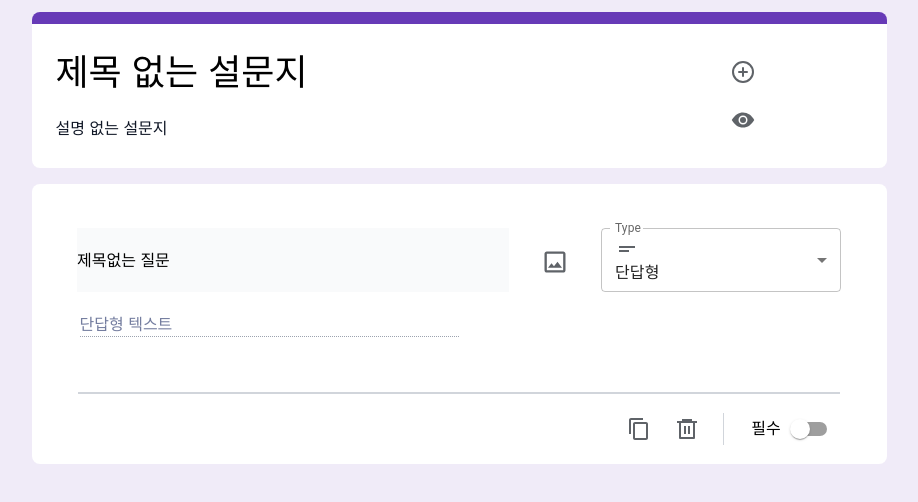
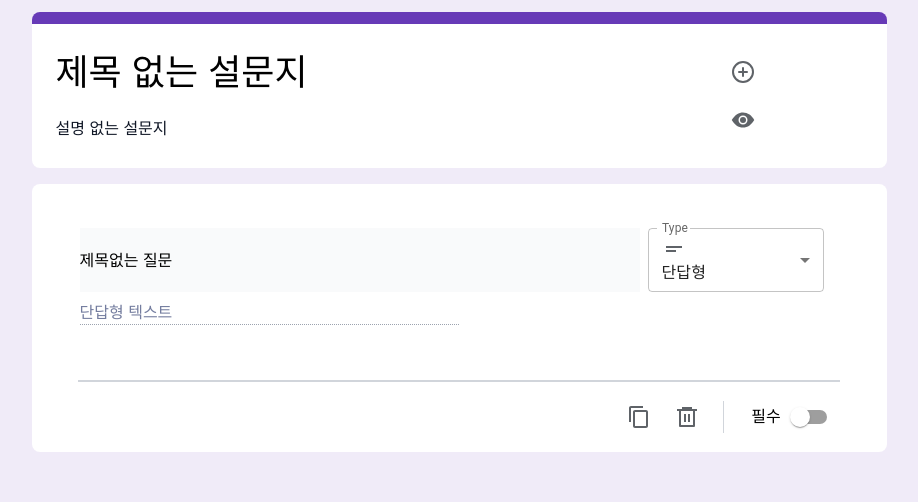
Before and after one commit to FordangIT/google_survey, a React (Create React App) app: page / in a window 1280 px wide. Shown: the top 502 px of the page, without its empty margins (181-1099 px from the left). Built offline with nearby package versions, Linux system fonts and the light colour scheme.

Commit message:
feat: 추가 및 삭제 index 에러 고침

```diff
--- a/src/components/Main/AddPreview.tsx
+++ b/src/components/Main/AddPreview.tsx
@@ -3,23 +3,8 @@ import { FiPlusCircle } from "react-icons/fi";
 import { useDispatch, useSelector } from "react-redux";
 import { addQuestion } from "../../redux/slices/questionSlice";
 import { RootState } from "../../redux/store";
-import { QUESTION_TYPES } from "../../constants";
 import { useNavigate } from "react-router-dom";
 function AddPreview() {
-  const newQuestion = (newId: string) => ({
-    id: newId,
-    type: QUESTION_TYPES.ONE_CHOICE,
-    questionContent: "",
-    isNecessary: false,
-    options: [
-      {
-        id: 1,
-        option: "옵션 1",
-      },
-    ],
-    answers: [],
-    narrativeAnswer: "",
-  });
   const navigate = useNavigate();
   const dispatch = useDispatch();
   const questions = useSelector(
@@ -30,7 +15,6 @@ function AddPreview() {
       index: questions.length,
     };
     dispatch(addQuestion(newQuestionData));
-    console.log(newQuestionData, "newQuestionData 이게 index일걸");
   };
   const handlePreview = () => {
     navigate("/preview");
--- a/src/components/Main/Question.tsx
+++ b/src/components/Main/Question.tsx
@@ -1,4 +1,3 @@
-import { MdOutlinePhoto } from "react-icons/md";
 import Selects from "../Questions/Selects";
 import Short from "../Questions/Short";
 import Long from "../Questions/Long";
@@ -10,26 +9,29 @@ import { RootState } from "../../redux/store";
 import { MdOutlineContentCopy } from "react-icons/md";
 import { RiDeleteBin6Line } from "react-icons/ri";
 import SwitchSelect from "../Questions/SwitchSelect";
-import { removeQuestion } from "../../redux/slices/questionSlice";
-
+import { addQuestion, removeQuestion } from "../../redux/slices/questionSlice";
 function Question() {
   const dispatch = useDispatch();
   const questions = useSelector(
-    (state: RootState) => state.questions.questions,
+    (state: RootState) => state.questions.questions || [],
   );
+  // const handleCopyQuestion = (index: number) => {
+  //   dispatch(copyQuestion({index}));
+  // };
 
   const handleRemoveQuestion = (index: number) => {
-    dispatch(removeQuestion(index));
+    dispatch(removeQuestion({ index }));
+    console.log(index, "삭제 index");
   };
 
   const selectedQuestionTypeIndex = useSelector(
     (state: RootState) => state.type.indexedTypes,
   );
-
+  console.log(questions, "남아 있는 배열확인");
   return (
     <div className="flex justify-center">
       <div className="flex-col">
-        {questions.map((_, index: number) => {
+        {questions.map((question, index: number) => {
           const questionType = selectedQuestionTypeIndex[index] || 10;
           let selectedComponent = null;
 
@@ -41,13 +43,13 @@ function Question() {
               selectedComponent = <Long />;
               break;
             case 30:
-              selectedComponent = <MultipleChoice qIdx={index} />;
+              selectedComponent = <MultipleChoice qIdx={question.index} />;
               break;
             case 40:
-              selectedComponent = <Checkbox />;
+              selectedComponent = <Checkbox qIdx={question.index} />;
               break;
             case 50:
-              selectedComponent = <Dropdown />;
+              selectedComponent = <Dropdown qIdx={question.index} />;
               break;
             default:
               break;
@@ -56,29 +58,35 @@ function Question() {
           return (
             <div
               key={index}
-              className="w-[855px] bg-white mt-4 rounded-lg flex-col pt-4"
+              className="w-[455px] md:w-[855px] bg-white mt-4 rounded-lg flex-col pt-4"
             >
-              <div className="flex justify-center mt-7">
+              <div className="flex-row justify-center items-center mt-7 pl-7 md:pl-10">
                 <input
                   type="text"
                   placeholder="제목없는 질문"
-                  className="w-[27rem] h-16 bg-gray-50 hover:bg-gray-100 placeholder-black"
-                ></input>
-                <MdOutlinePhoto className="w-7 h-7 text-icon-gray mx-8 my-5" />
-                <Selects index={index} className="w-60 h-8" />
+                  className="w-[14rem] md:w-[35rem] h-16 bg-gray-50 hover:bg-gray-100 placeholder-black md:my-0 md:mx-2"
+                />
+                <Selects
+                  index={question.index}
+                  className="w-44 h-20 my-4 py-6 md:h-8 "
+                />
               </div>
-              <div className="flex justify-center mx-12 mt-4">
+
+              <div className="flex justify-center mx-12 mt-2">
                 {selectedComponent}
               </div>
               <div className="flex justify-center mx-3 h-[4.5rem]">
                 <div className="w-11/12 border-t-2 border-gray-300 flex justify-end items-center">
-                  <MdOutlineContentCopy className="text-icon-gray text-2xl mx-6" />
+                  <MdOutlineContentCopy
+                    // onClick={() => handleCopyQuestion(index)}
+                    className="text-icon-gray text-2xl mx-6"
+                  />
                   <RiDeleteBin6Line
-                    onClick={() => handleRemoveQuestion(index)}
+                    onClick={() => handleRemoveQuestion(question.index)}
                     className="text-icon-gray text-2xl mr-6"
                   />
                   <div className="border-dotted bg-gray-300 h-8 w-[0.03rem]"></div>
-                  <SwitchSelect index={index} />
+                  <SwitchSelect index={question.index} />
                 </div>
               </div>
             </div>
```
